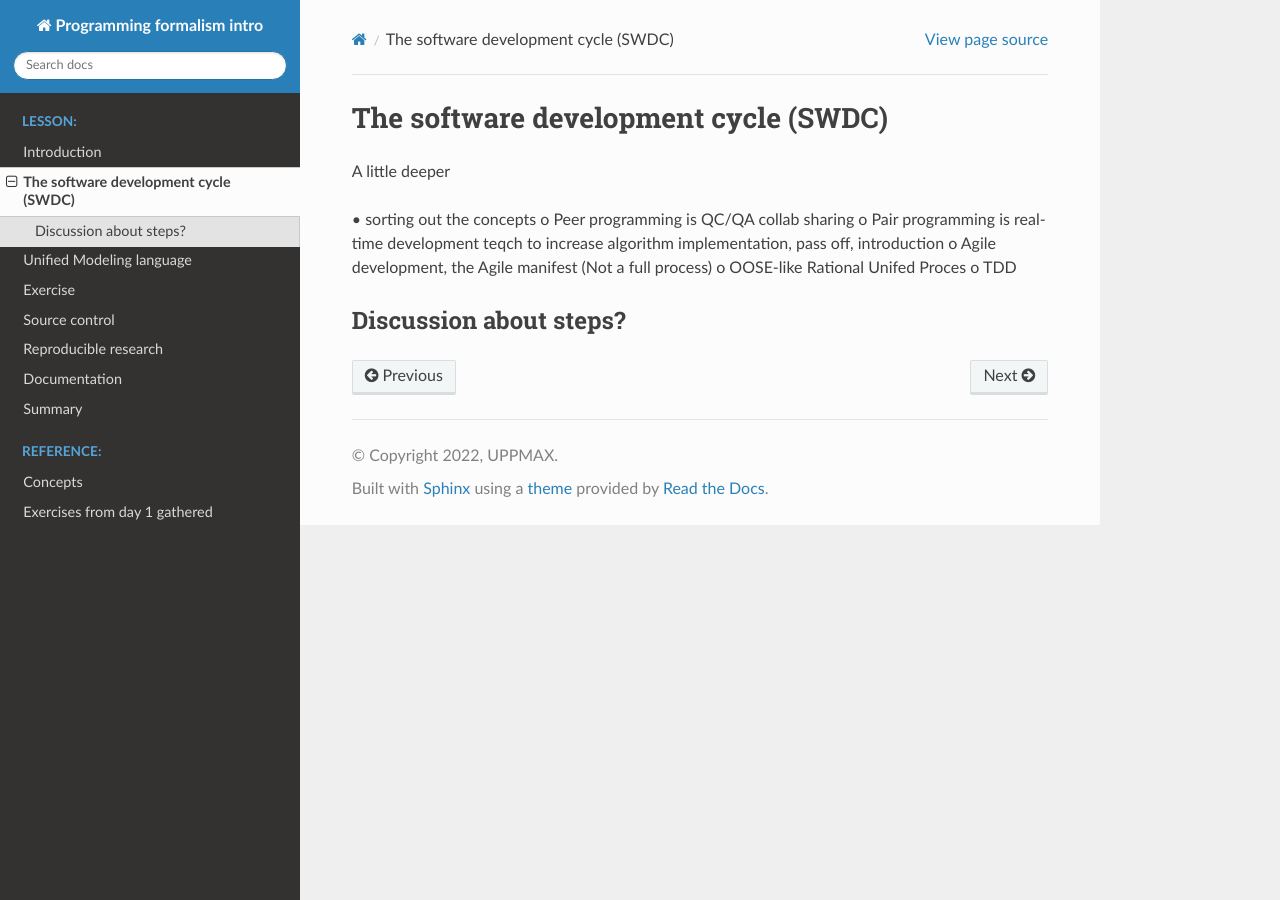
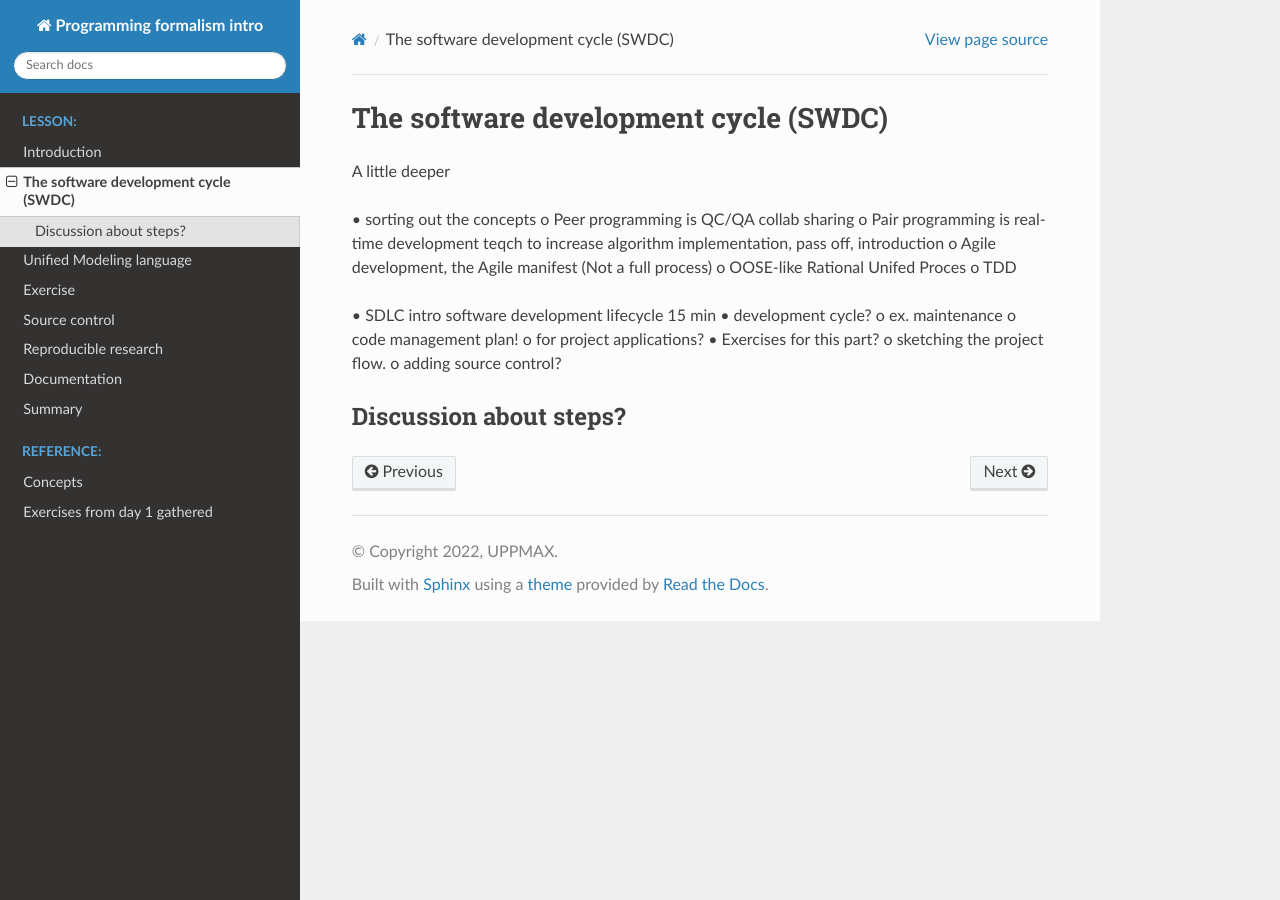
Before and after one commit to UPPMAX/programming_formalisms_intro, a Sphinx documentation site: the page built from doc/swdc.md, in a window 1280 px wide. Built offline with Sphinx 7.4.7 and the Read the Docs theme 2.0.0, drawn with Linux system fonts in a browser that asks for light colours.

Commit message:
Update swdc.md

```diff
--- a/doc/swdc.md
+++ b/doc/swdc.md
@@ -9,5 +9,15 @@ o	Agile development, the Agile manifest (Not a full process)
 o	OOSE-like Rational Unifed Proces
 o	TDD
 
+•	SDLC intro software development lifecycle 15 min
+•	development cycle?
+o	ex. maintenance
+o	code management plan!
+o	for project applications?
+•	Exercises for this part?
+o	sketching the project flow.
+o	adding source control?
+
+
 
 ## Discussion about steps?
```
